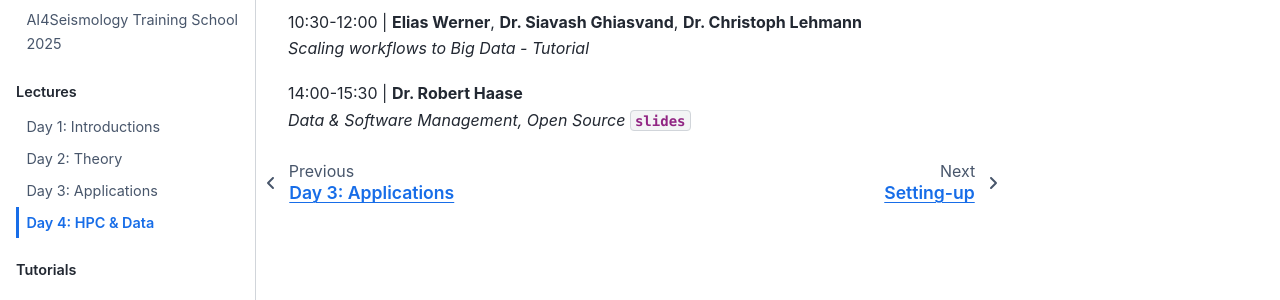
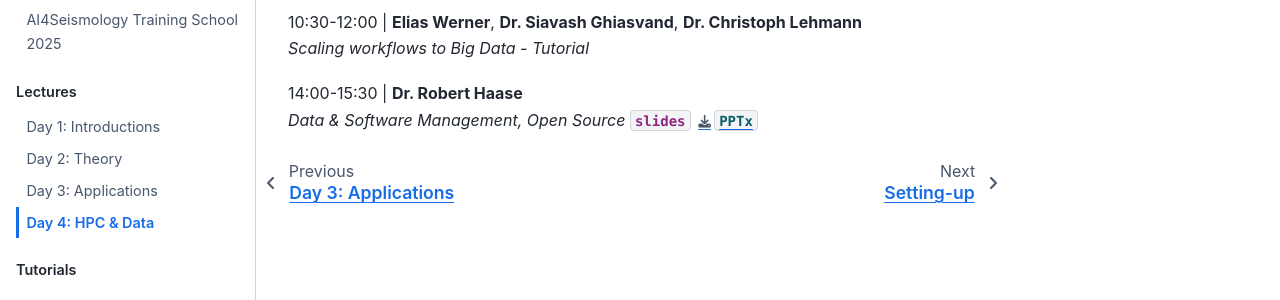
Before and after one commit to ScaDS/ai4seismology-2025, a Jupyter Book: the page built from day4/README.md, in a window 1280 px wide. Shown: the part 197-497 px from the top of the page. Built offline with Jupyter Book 1.0.4 settings and Sphinx 7.4.7 and the Sphinx Book theme 1.1.4, drawn with Linux system fonts in a browser that asks for light colours; pages that are not in the unit, such as notebooks, are missing from menus.

Commit message:
update slides

```diff
--- a/day4/README.md
+++ b/day4/README.md
@@ -7,4 +7,4 @@
 *Scaling workflows to Big Data - Tutorial*
 
 14:00-15:30 | **Dr. Robert Haase** \
-*Data & Software Management, Open Source* {Download}`slides <./slides/4.2_RDM_OpenScience.pdf>`
+*Data & Software Management, Open Source* {Download}`slides <./slides/4.3_RDM_OpenScience.pdf>` {Download}`PPTx <https://doi.org/10.5281/zenodo.15363083>`
```
Also changed, not shown: 1 other file.
